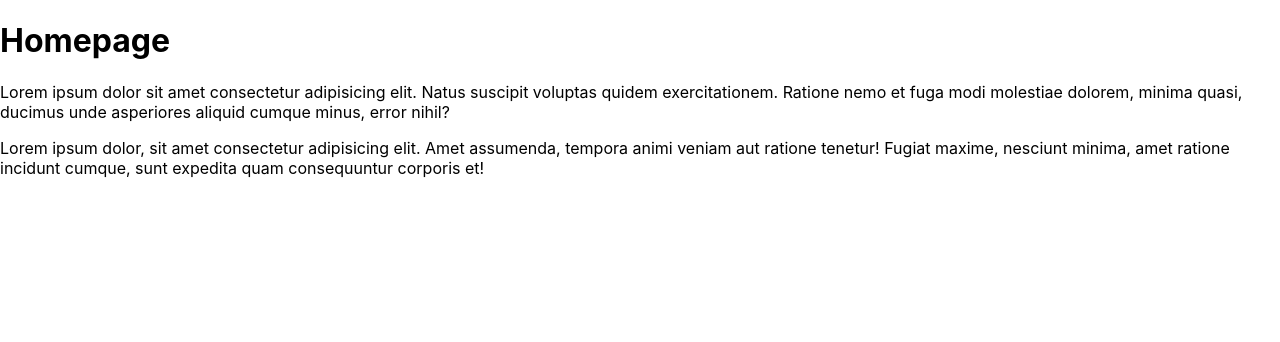
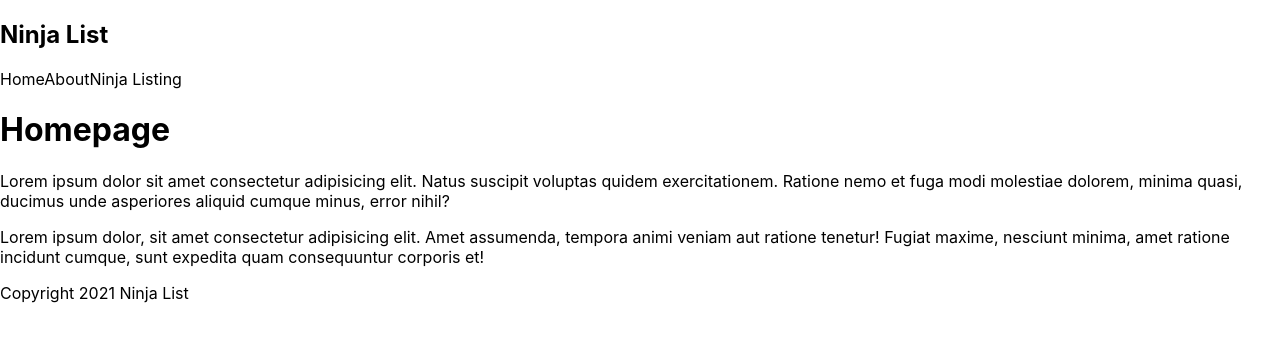
Before and after one commit to bcthakre/nextjs_typescript, a Next.js app: page / in a window 1280 px wide. Shown: the top 342 px of the page. Built offline with nearby package versions, Linux system fonts and the light colour scheme.

Commit message:
Added Header and Footer

```diff
--- /dev/null
+++ b/components/Footer.tsx
@@ -0,0 +1,9 @@
+const Footer = () => {
+    return (
+        <div>
+            Copyright 2021 Ninja List
+        </div>
+    )
+}
+
+export default Footer;
--- /dev/null
+++ b/components/Navbar.tsx
@@ -0,0 +1,14 @@
+const Navbar = () => {
+    return (
+       <nav>
+        <div className="logo">
+            <h1>Ninja List</h1>
+        </div>
+        <a>Home</a>
+        <a>About</a>
+        <a>Ninja Listing</a>
+       </nav>
+    )
+}
+
+export default Navbar;
--- a/pages/index.tsx
+++ b/pages/index.tsx
@@ -1,14 +1,18 @@
 import type { NextPage } from 'next'
 import Head from 'next/head'
 import Image from 'next/image'
+import Footer from '../components/Footer'
+import Navbar from '../components/Navbar'
 import styles from '../styles/Home.module.css'
 
 const Home: NextPage = () => {
   return (
     <div>
+      <Navbar />
       <h1>Homepage</h1>
       <p>Lorem ipsum dolor sit amet consectetur adipisicing elit. Natus suscipit voluptas quidem exercitationem. Ratione nemo et fuga modi molestiae dolorem, minima quasi, ducimus unde asperiores aliquid cumque minus, error nihil?</p>
       <p>Lorem ipsum dolor, sit amet consectetur adipisicing elit. Amet assumenda, tempora animi veniam aut ratione tenetur! Fugiat maxime, nesciunt minima, amet ratione incidunt cumque, sunt expedita quam consequuntur corporis et!</p>
+      <Footer />
     </div>
   )
 }
```
